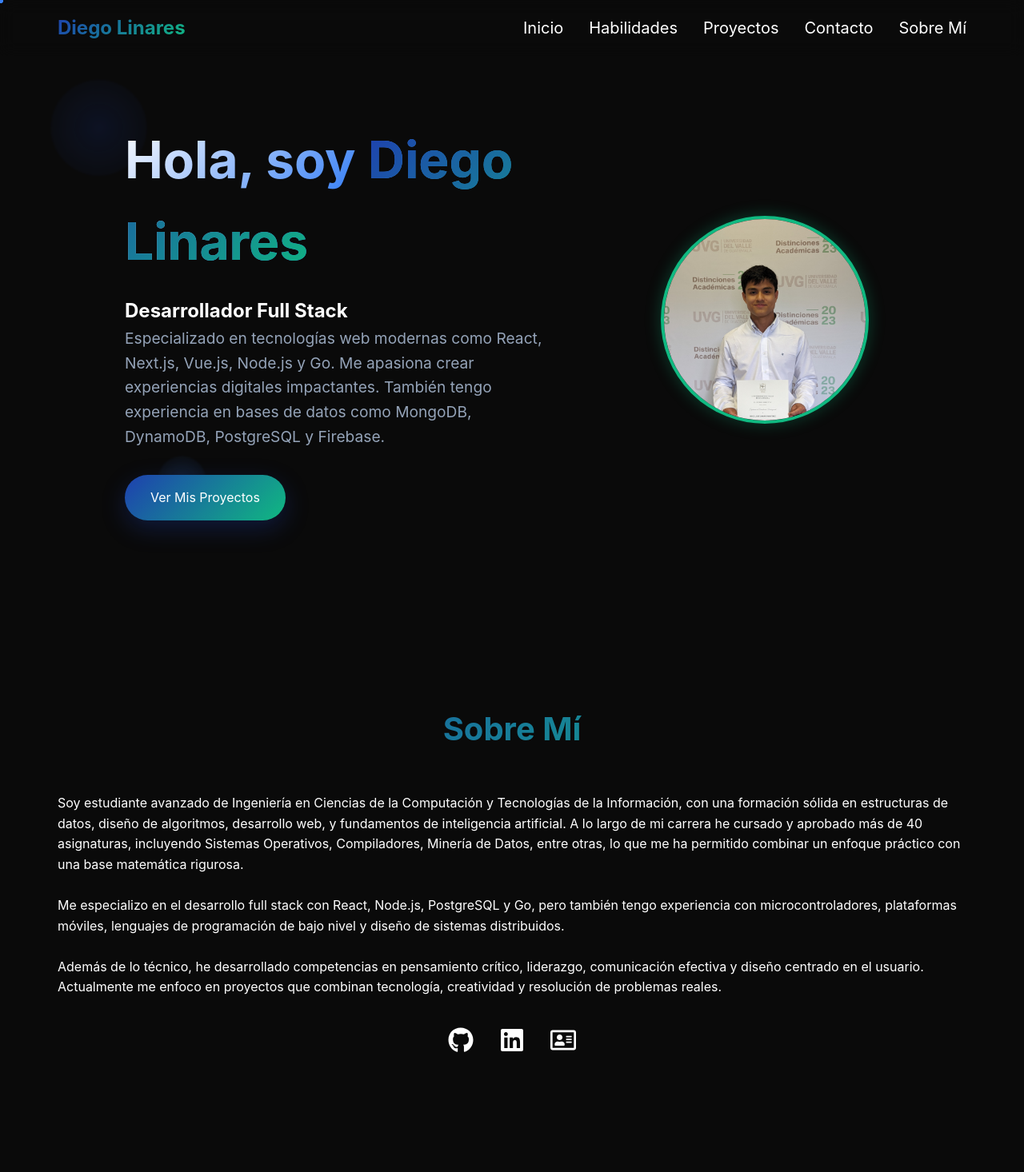
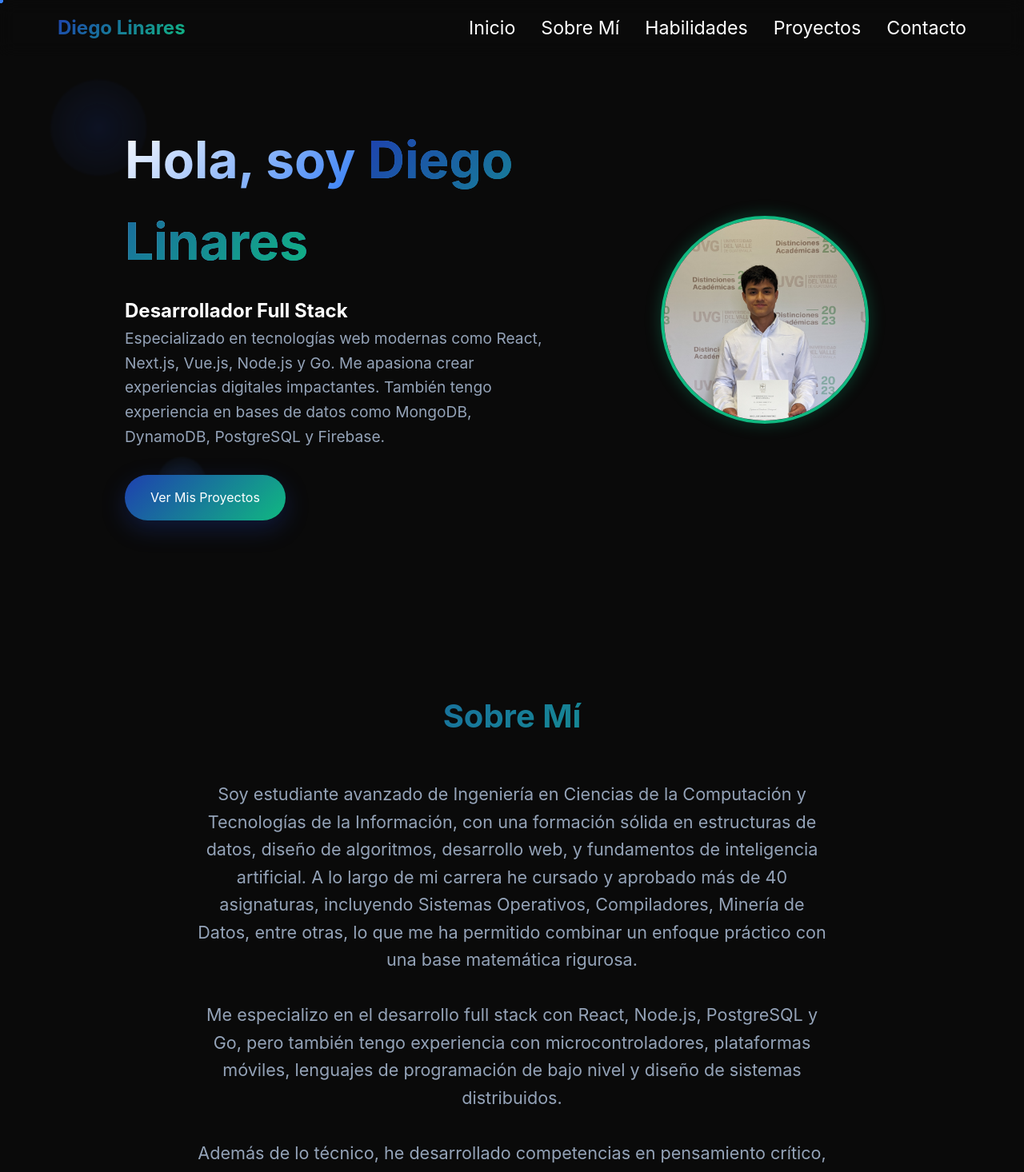
Before and after one commit to DiegoLinares11/miPortafolio, a React (Vite) app: page / in a window 1280 px wide. Shown: the top 1466 px of the page at 80% size. Built offline with nearby package versions, Linux system fonts and the light colour scheme; the HTML template or start-up script is replaced by a standard one.

Commit message:
Modified my css

```diff
--- a/src/components/Navbar.jsx
+++ b/src/components/Navbar.jsx
@@ -17,10 +17,11 @@ const Navbar = () => {
         <div className="logo">Diego Linares</div>
         <ul className="nav-links">
           <li><a href="#inicio">Inicio</a></li>
+          <li><a href="#about">Sobre Mí</a></li>
           <li><a href="#skills">Habilidades</a></li>
           <li><a href="#proyectos">Proyectos</a></li>
           <li><a href="#contacto">Contacto</a></li>
-          <li><a href="#about">Sobre Mí</a></li>
+
         </ul>
       </div>
     </nav>
--- a/src/index.css
+++ b/src/index.css
@@ -247,7 +247,7 @@
               text-decoration: none;
               transition: all 0.3s ease;
               position: relative;
-              font-size: 1.25rem; /* Aumenta el tamaño de la letra */
+              font-size: 1.45rem; /* Aumenta el tamaño de la letra */
            }
 
            .nav-links a:hover {
@@ -651,3 +651,22 @@
   0%, 100% { opacity: 1; }
   50% { opacity: 0; }
 }
+.about-section {
+    text-align: center;
+    padding-top: 4rem;
+}
+
+.about-content {
+    max-width: 800px;
+    margin: 0 auto;
+    font-size: 1.35rem;
+    color: var(--text-secondary);
+}
+
+.about-links {
+    margin-top: 2rem;
+    display: flex;
+    justify-content: center;
+    gap: 2rem;
+    flex-wrap: wrap;
+}
```
